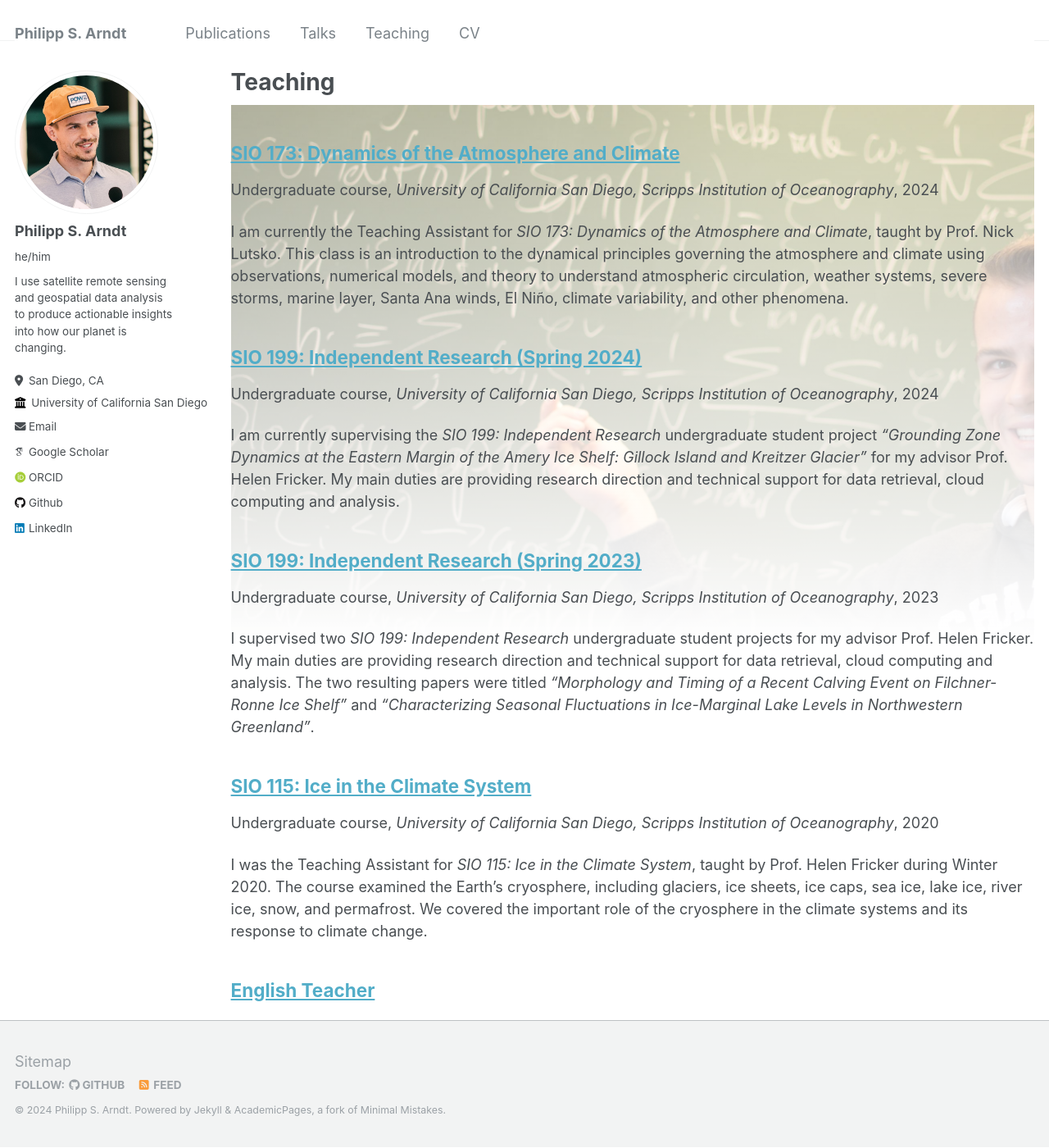
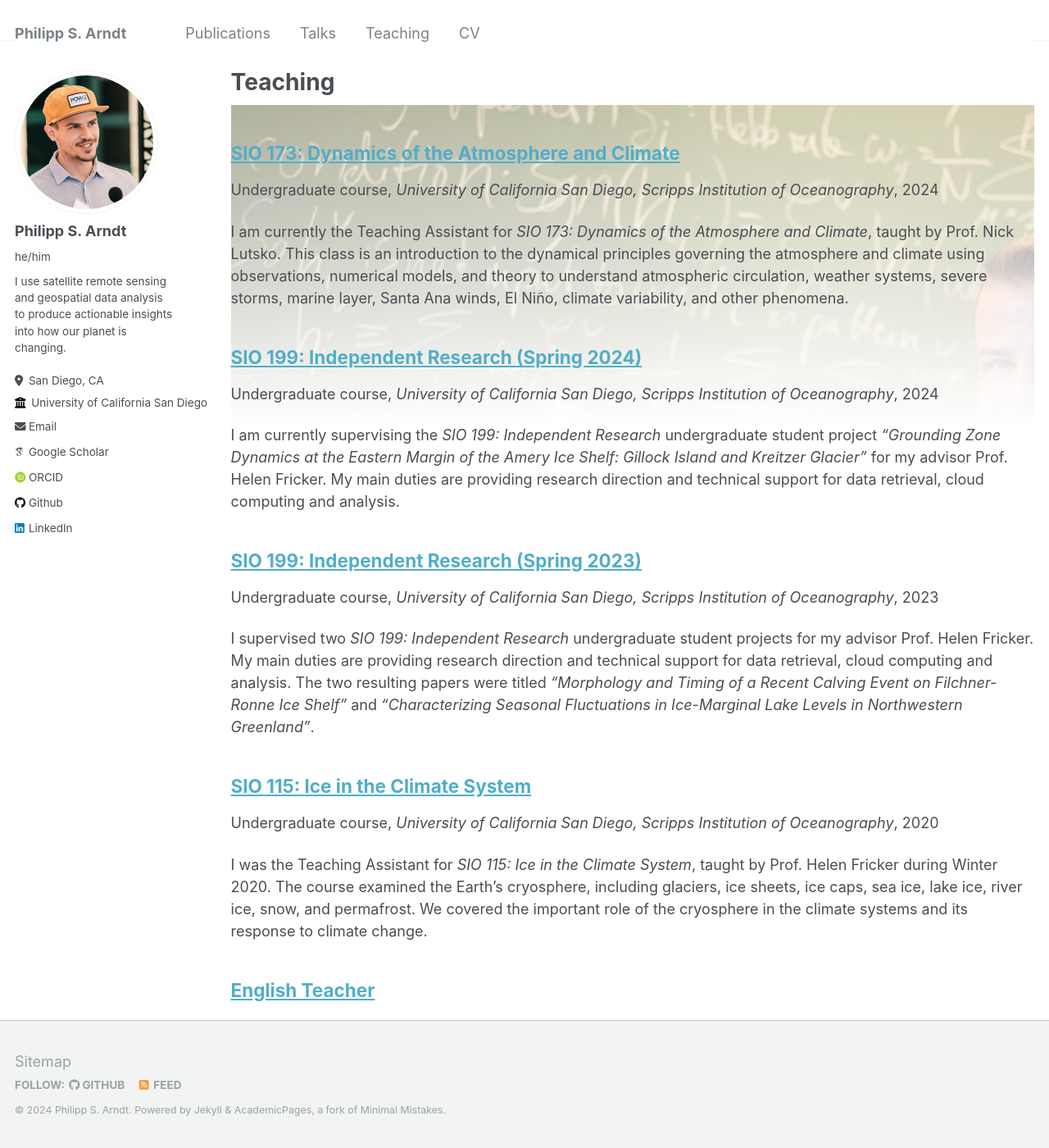
Before and after one commit to fliphilipp/fliphilipp.github.io, a Jekyll site: the page built from _pages/teaching.html, in a window 1280 px wide and 1400 px high. Shown: the whole window at 82% size. Built offline with Jekyll 4.4.1, drawn with Linux system fonts in a browser that asks for light colours; some web fonts are replaced.

Commit message:
Update teaching.html

```diff
--- a/_pages/teaching.html
+++ b/_pages/teaching.html
@@ -20,7 +20,7 @@ header:
   .header-image-container {
     position: relative;
     width: 100%;
-    aspect-ratio: 1.5;
+    aspect-ratio: 2.5;
     background-image: url("https://fliphilipp.github.io/images/header_teaching.jpg");
     background-size: 100% auto;
     background-repeat: no-repeat;
```
